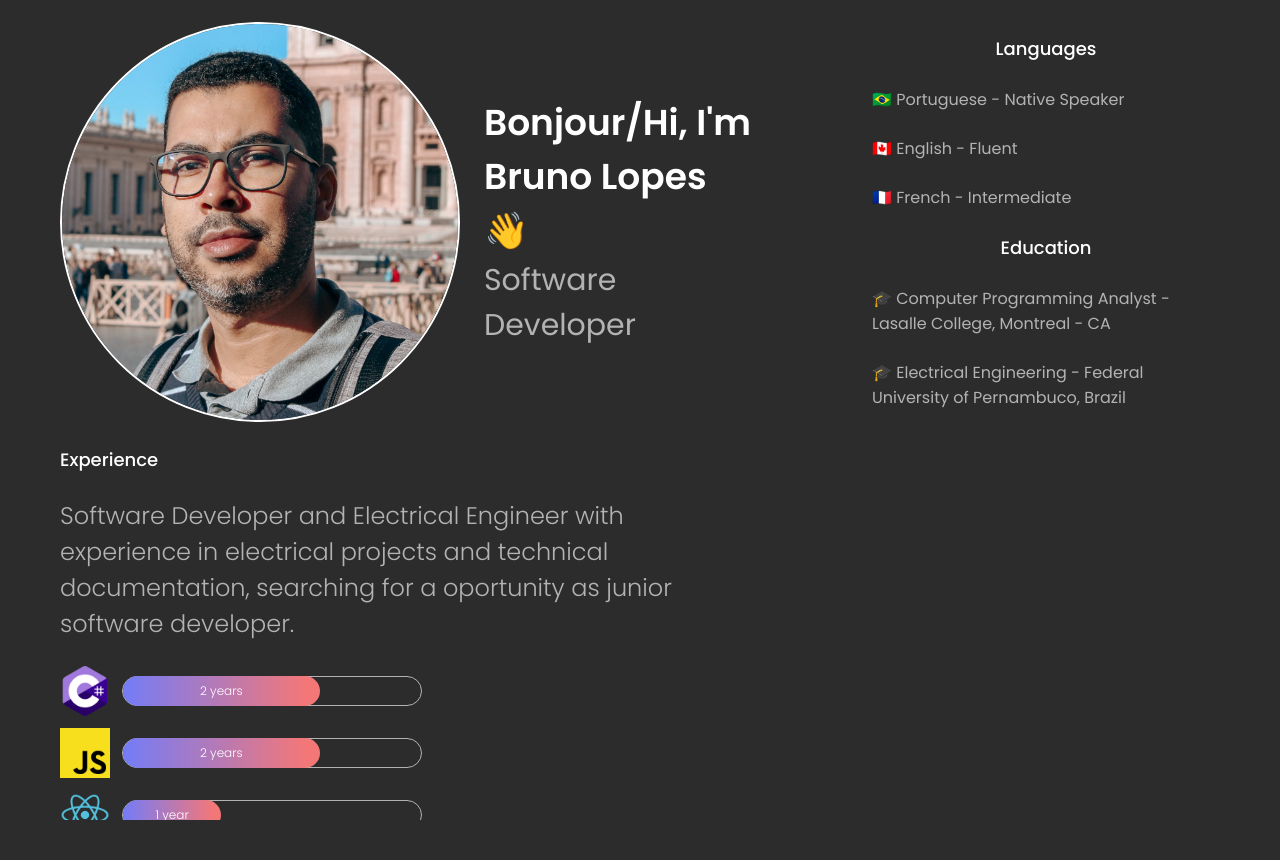
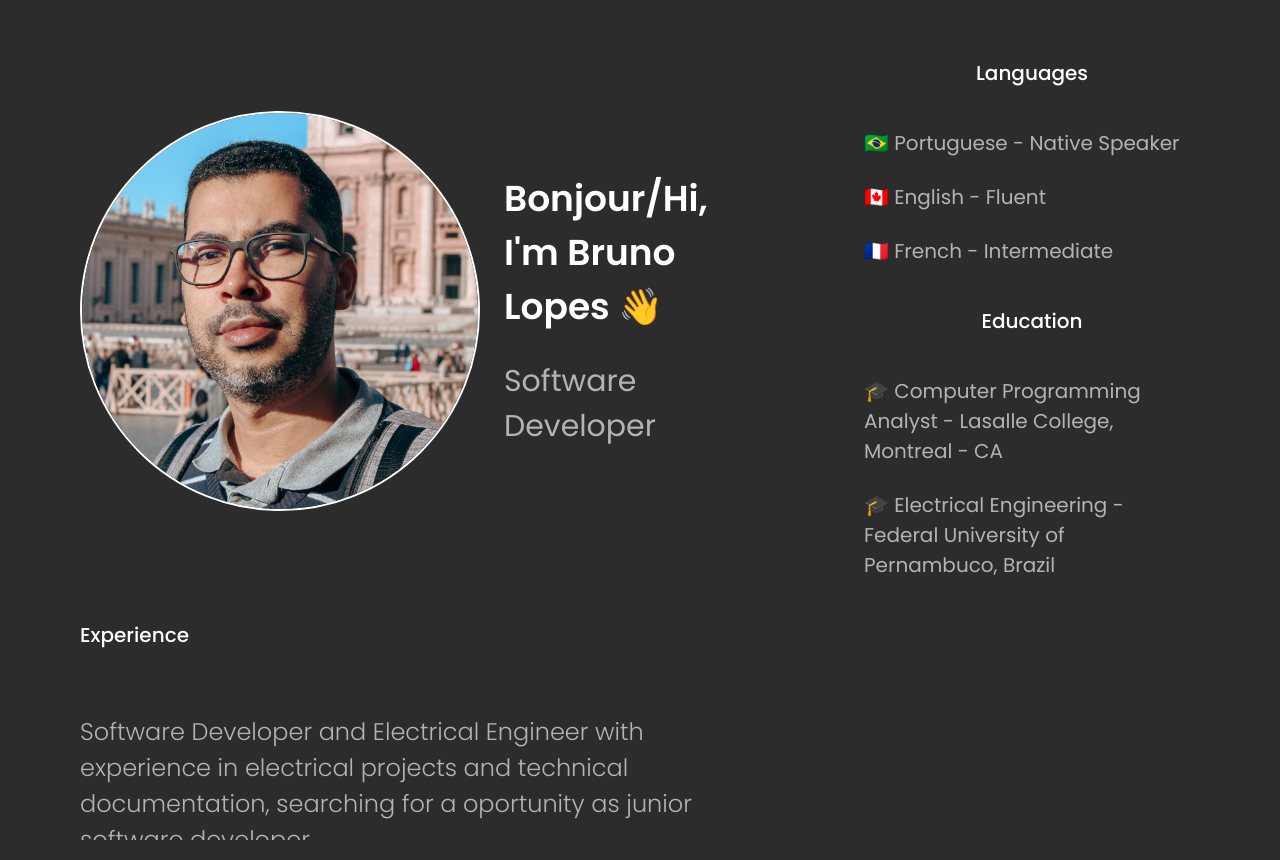
Before and after one commit to BrLopes3/brunolopesPortfolio, a Next.js app: page / in a window 1280 px wide. Before the commit the page ends 820 px from the top, so only its background shows below. Built offline with nearby package versions, Linux system fonts and the light colour scheme.

Commit message:
feat: changes in the grid positions

```diff
--- a/src/app/components/information/information.scss
+++ b/src/app/components/information/information.scss
@@ -27,5 +27,10 @@
 
     span{
         color: var(--text-secondary);
+        font-size: 18px;
+
+        @media(min-width: 1040px){
+            font-size: 20px;
+        }
     }
 }
--- a/src/app/components/sectionTitle/section-title.scss
+++ b/src/app/components/sectionTitle/section-title.scss
@@ -1,13 +1,13 @@
 .section-title{
     font-weight: 500;
-    font-size: 18px;
+    font-size: 20px;
     text-align: center;
-    line-height: 28px;
+    line-height: 22px;
     color: var(--text-primary);
 
     @media(min-width: 1040){
-        font-size: 24px;
-        line-height: 32px;
+        font-size: 28px;
+        line-height: 26px;
         text-align: start;
     }
 
--- a/src/app/globals.scss
+++ b/src/app/globals.scss
@@ -9,7 +9,7 @@
 * {
   box-sizing: border-box;
   padding: 0;
-  margin: 0;
+  //margin: 10px;
 }
 
 html,
@@ -17,4 +17,5 @@ body {
   max-width: 100vw;
   overflow-x: hidden;
   background-color: var(--bg-primary);
+  margin: 10px;
 }
--- a/src/app/styles/home.scss
+++ b/src/app/styles/home.scss
@@ -57,8 +57,8 @@
     justify-content: space-between;
     grid-template-areas:
     'header info'
-    'experience empty1'
-    'empty2 btns';
+    'experience btns'
+    'empty1 empty2';
 
   }
 
```
